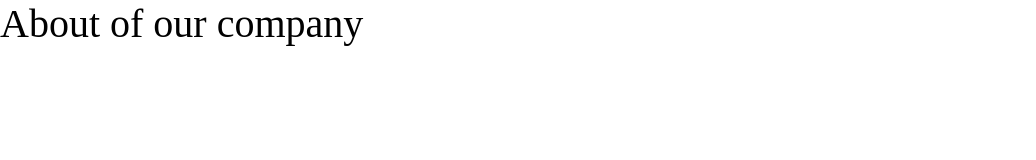
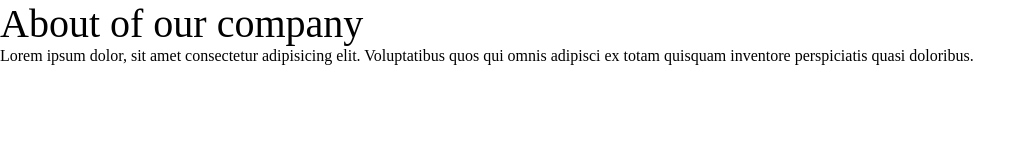
Before and after one commit to PursharthGarg/github_start, a plain HTML site: page about.html in a window 1280 px wide. Shown: the whole page, without its empty margins (0-1036 px from the left). Drawn offline with Linux system fonts and the light colour scheme.

Commit message:
Updated Commit

```diff
--- a/about.html
+++ b/about.html
@@ -19,6 +19,7 @@
 </head>
 <body>
     <h1>About of our company</h1>
+    <div>Lorem ipsum dolor, sit amet consectetur adipisicing elit. Voluptatibus quos qui omnis adipisci ex totam quisquam inventore perspiciatis quasi doloribus.</div>
 
 </body>
 </html>
```
